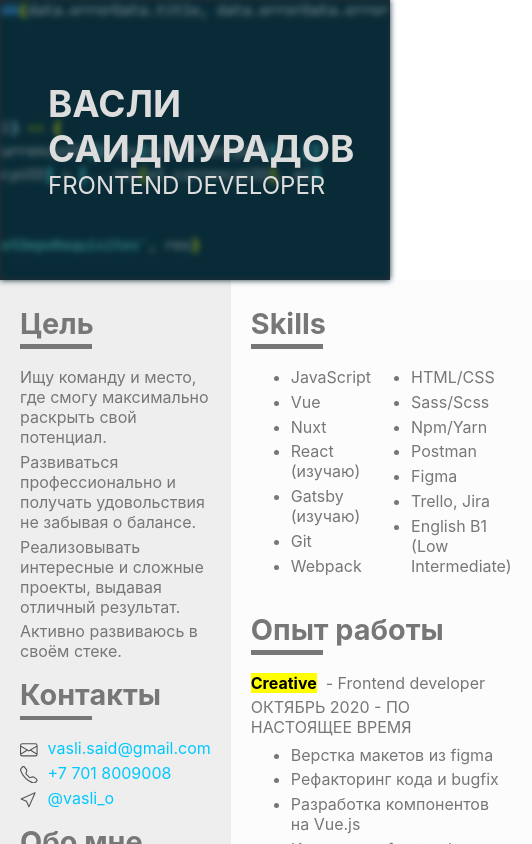
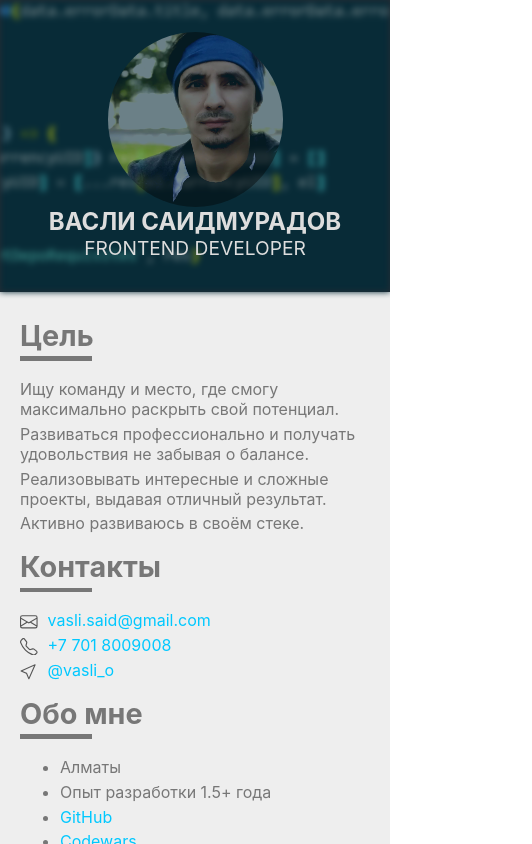
Before and after one commit to VasliSaidmuradov/resume, a React (Create React App) app: page / in a window 390 px wide. Shown: the top 844 px of the page, 532 px wide, since content can reach past the window. Built offline with nearby package versions, Linux system fonts and the light colour scheme.

Commit message:
add mobile responsibility

```diff
--- a/src/App.scss
+++ b/src/App.scss
@@ -12,6 +12,11 @@
   }
 }
 
-@media (prefers-reduced-motion: no-preference) {
-
+@media screen and (max-width: 768px) {
+  .App {
+    max-width: 100%;
+    &__content {
+      flex-direction: column;
+    }
+  }
 }
--- a/src/Components/Aside/Aside.scss
+++ b/src/Components/Aside/Aside.scss
@@ -1,4 +1,4 @@
-@import '../Color.scss';
+@import "../Color.scss";
 
 .Aside {
   max-width: 300px;
@@ -6,3 +6,9 @@
   color: $text-color;
   padding: 10px 20px;
 }
+
+@media screen and (max-width: 768px) {
+  .Aside {
+    max-width: 100%;
+  }
+}
--- a/src/Components/FullName/FullName.scss
+++ b/src/Components/FullName/FullName.scss
@@ -1,7 +1,7 @@
 .FullName__wrap {
   color: #ddd;
   text-transform: uppercase;
-  z-index: 1
+  z-index: 1;
 }
 
 .FullName {
@@ -14,3 +14,15 @@
   font-size: 1.5rem;
   margin: 0;
 }
+
+@media screen and (max-width: 768px) {
+  .FullName__wrap {
+    text-align: center;
+  }
+  .FullName {
+    font-size: 1.5rem;
+  }
+  .Position {
+    font-size: 1.2rem;
+  }
+}
--- a/src/Components/Header/Header.scss
+++ b/src/Components/Header/Header.scss
@@ -10,7 +10,7 @@
   position: relative;
 
   &__bg {
-    content: '';
+    content: "";
     position: absolute;
     top: 0;
     left: 0;
@@ -23,3 +23,12 @@
     z-index: 0;
   }
 }
+
+@media screen and (max-width: 768px) {
+  .Header {
+    display: flex;
+    flex-direction: column;
+    height: auto;
+    padding: 2rem 3rem;
+  }
+}
--- a/src/Components/Logo/Logo.scss
+++ b/src/Components/Logo/Logo.scss
@@ -22,3 +22,10 @@
     filter: contrast(200%) opacity(40%);
   }
 }
+
+@media screen and (max-width: 768px) {
+  .Logo {
+    width: 175px;
+    height: 175px;
+  }
+}
--- a/src/index.scss
+++ b/src/index.scss
@@ -1,14 +1,15 @@
 body {
   margin: 0;
-  font-family: -apple-system, BlinkMacSystemFont, 'Segoe UI', 'Roboto', 'Oxygen',
-    'Ubuntu', 'Cantarell', 'Fira Sans', 'Droid Sans', 'Helvetica Neue',
+  padding: 0;
+  font-family: -apple-system, BlinkMacSystemFont, "Segoe UI", "Roboto", "Oxygen",
+    "Ubuntu", "Cantarell", "Fira Sans", "Droid Sans", "Helvetica Neue",
     sans-serif;
   -webkit-font-smoothing: antialiased;
   -moz-osx-font-smoothing: grayscale;
 }
 
 code {
-  font-family: source-code-pro, Menlo, Monaco, Consolas, 'Courier New',
+  font-family: source-code-pro, Menlo, Monaco, Consolas, "Courier New",
     monospace;
 }
 
```
Also changed, not shown: 1 other file (tests, documents, lock files or other folders).
